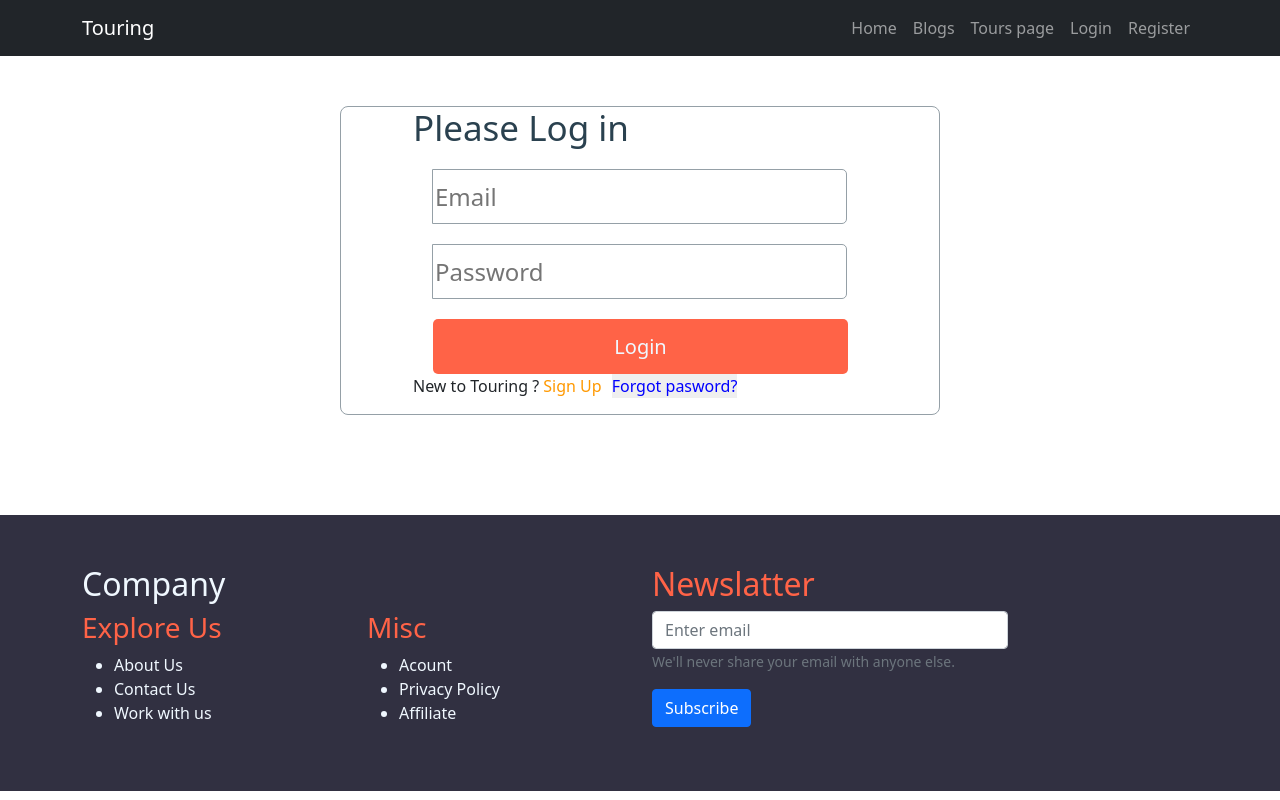
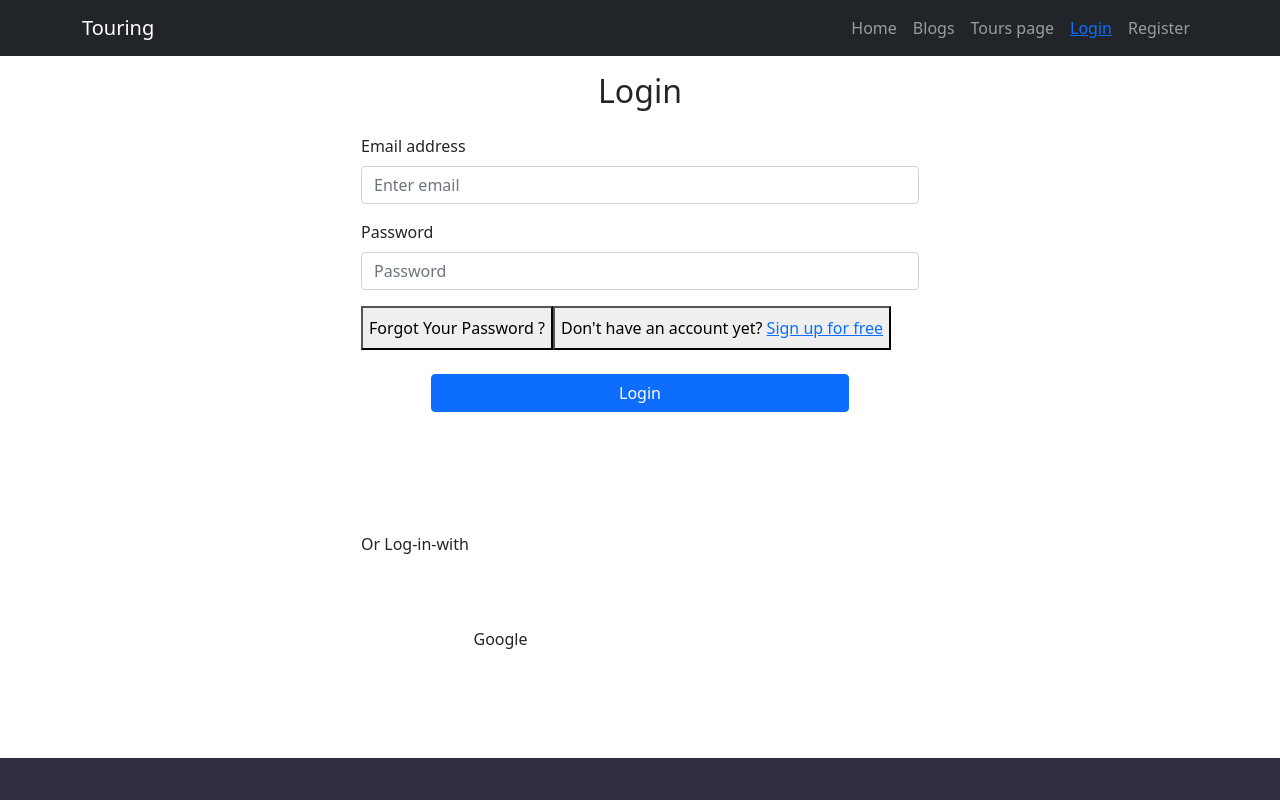
Before and after one commit to Amomen/independent-service-provider, a React (Create React App) app: page /login in a window 1280 px wide. Shown: the top 800 px of the page. Built offline with nearby package versions, Linux system fonts and the light colour scheme; no server answers.

Commit message:
almost done

```diff
--- a/public/file.json
+++ b/public/file.json
@@ -42,7 +42,7 @@
       "rating": 3
     },
     {
-      "image": "https://i.ibb.co/gV5VJ1y/pexels-photo-210243-100x50.jpg",
+      "image": "https://i.ibb.co/RD2B0G1/tour-4-580x450.jpg",
       "about": "must go\r\n",
       "name": "Neal Pace",
       "id": 6,
--- a/public/index.html
+++ b/public/index.html
@@ -24,7 +24,7 @@
       work correctly both with client-side routing and a non-root public URL.
       Learn how to configure a non-root public URL by running `npm run build`.
     -->
-    <title>React App</title>
+    <title>Touring</title>
   </head>
   <body>
     <noscript>You need to enable JavaScript to run this app.</noscript>
--- a/src/App.js
+++ b/src/App.js
@@ -1,25 +1,34 @@
-
-import './App.css';
-import { Route, Routes } from 'react-router-dom';
-import Header from './components/Header/Header';
-import Home from './components/Home/Home';
-import Tours from './components/Tours/Tours';
-import Blogs from './components/Blogs/Blogs';
-import Login from './components/Login/Login';
-import Register from './components/Register/Signup';
-import Footer from './components/Footer/Footer';
+import "./App.css";
+import { Route, Routes } from "react-router-dom";
+import Header from "./components/Header/Header";
+import Home from "./components/Home/Home";
+import Tours from "./components/Tours/Tours";
+import Blogs from "./components/Blogs/Blogs";
+import Login from "./components/Login/Login";
+import Register from "./components/Register/Signup";
+import Footer from "./components/Footer/Footer";
+import RequireAuth from "./components/RequireAuth/RequireAuth";
 
 function App() {
   return (
     <div>
       <Header></Header>
       <Routes>
-          <Route path="/" element={<Home></Home>}></Route>
-          <Route path="/home" element={<Home></Home>}></Route>
-          <Route path="/tours" element={<Tours></Tours>}></Route>
-          <Route path="/blogs" element={<Blogs></Blogs>}></Route>
-          <Route path="/login" element={<Login></Login>}></Route>
-          <Route path="/register" element={<Register></Register>}></Route>
+        <Route path="/" element={<Home></Home>}></Route>
+        <Route path="/home" element={<Home></Home>}></Route>
+
+        <Route
+          path="/tours"
+          element={
+            <RequireAuth>
+              <Tours></Tours>
+            </RequireAuth>
+          }
+        ></Route>
+
+        <Route path="/blogs" element={<Blogs></Blogs>}></Route>
+        <Route path="/login" element={<Login></Login>}></Route>
+        <Route path="/register" element={<Register></Register>}></Route>
       </Routes>
       <Footer></Footer>
     </div>
--- a/src/components/Card/Cards.js
+++ b/src/components/Card/Cards.js
@@ -1,4 +1,5 @@
 import React from "react";
+import Login from "../Login/Login";
 import "./Cards.css";
 
 const Cards = ({ img }) => {
@@ -7,7 +8,7 @@ const Cards = ({ img }) => {
     <div className="product-image ">
       <img src={image} alt="" />
       <p>{name}</p>
-      <button className="btn-btn-dark btn-lg button ms-auto ">
+      <button  className="btn-btn-dark btn-lg button ms-auto ">
         Have a tour
       </button>
     </div>
--- a/src/components/Header/Header.css
+++ b/src/components/Header/Header.css
@@ -0,0 +1,5 @@
+.logout {
+  border: none;
+  color: grey;
+  background-color: none;
+}
--- a/src/components/Header/Header.js
+++ b/src/components/Header/Header.js
@@ -1,9 +1,17 @@
 import React from "react";
-import 'bootstrap/dist/css/bootstrap.min.css';
+import "bootstrap/dist/css/bootstrap.min.css";
 import { Container, Nav, Navbar } from "react-bootstrap";
 import { Link } from "react-router-dom";
-import "./Header.css"
+import "./Header.css";
+import { useAuthState } from "react-firebase-hooks/auth";
+import { signOut } from "firebase/auth";
+import auth from "../../firebase.init";
+
 const Header = () => {
+  const [user] = useAuthState(auth);
+  const handleLogOut = () => {
+    signOut(auth);
+  };
   return (
     <header className="header">
       <Navbar collapseOnSelect expand="lg" bg="dark" variant="dark">
@@ -15,14 +23,23 @@ const Header = () => {
               <Nav.Link as={Link} to="/" href="">
                 Home
               </Nav.Link>
-            <Nav.Link as={Link} to="/blogs" href="">Blogs</Nav.Link>
+              <Nav.Link as={Link} to="/blogs" href="">
+                Blogs
+              </Nav.Link>
             </Nav>
             <Nav>
               <Nav.Link as={Link} to="/tours " href="">
                 Tours page
               </Nav.Link>
-            <Nav.Link as={Link} to="/login " href="">
-              Login
+              <Nav.Link>
+                {user ? (
+                  <button className=" logout" onClick={handleLogOut}>
+                    {" "}
+                    Logout
+                  </button>
+                ) : (
+                  <Link to="/login">Login</Link>
+                )}
               </Nav.Link>
               <Nav.Link as={Link} to="/register" href="">
                 Register
--- a/src/components/Login/Login.js
+++ b/src/components/Login/Login.js
@@ -1,10 +1,20 @@
-import React, { useRef, useState } from "react";
-import { useSendPasswordResetEmail, useSignInWithEmailAndPassword } from "react-firebase-hooks/auth";
+import React, { useRef } from "react";
+import { Button, Form } from "react-bootstrap";
+import Loading from "../Loading/Loading"
+import {
+  useSendPasswordResetEmail,
+  useSignInWithEmailAndPassword,
+} from "react-firebase-hooks/auth";
 import { Link, useLocation, useNavigate } from "react-router-dom";
-import { toast } from "react-toastify";
+import "./Login.css"
+
+
+import "./Login.css";
+import { ToastContainer, toast } from "react-toastify";
+
+import "react-toastify/dist/ReactToastify.css";
 import auth from "../../firebase.init";
-import Loading from "../Loading/Loading";
-import "./Login.css";
+import SocialLogin from "../SocialLogin/SocialLogin";
 
 const Login = () => {
   const [signInWithEmailAndPassword, user, loading, error] =
@@ -51,58 +61,119 @@ const Login = () => {
 } else {
   errorElement = "";
 }
- /*  const [email, setEmail] = useState("");
-  const [pass, setPass] = useState("");
-  const emailBlur = (event) => {
-    setEmail(event.target.value);
-  };
-  const [signInWithEmailAndPassword, user, loading, error] =
-    useSignInWithEmailAndPassword(auth);
-    const navigate=useNavigate();
-    if(user){
-        navigate(from, {replace:true})
-    }
-  const passBlur = (event) => {
-    setPass(event.target.value);
-  };
-  const userSignIn = (event) => {
-    event.preventDefault();
-    signInWithEmailAndPassword(email,pass)
-  };
-  const location=useLocation();
-const from=location.state?.from?.pathname || '/'; */
+  return (
+    <section className="py-48">
+      <div className="container">
+        <div className="row">
+          <div className="col">
+            <div className="w-50 mx-auto">
+              <h2 className="text-center py-3">Login</h2>
+              <Form onSubmit={handleSubmit}>
+                <Form.Group className="mb-3" controlId="formBasicEmail">
+                  <Form.Label>Email address</Form.Label>
+                  <Form.Control
+                    className="w-100 input-filled"
+                    ref={emailRef}
+                    type="email"
+                    placeholder="Enter email"
+                    required
+                  />
+                </Form.Group>
 
-
-  return (
-    <div className="form-container">
+                <Form.Group className="mb-3 " controlId="formBasicPassword">
+                  <Form.Label>Password</Form.Label>
+                  <Form.Control
+                    className="w-100 input-filled"
+                    ref={passwordRef}
+                    type="password"
+                    placeholder="Password"
+                    required
+                  />
+                </Form.Group>
                 <div>
-        <h2 className="form-title"> Please Log in</h2>
-        <form onSubmit={handleSubmit} action="">
-          <div className="input-group">
-            <label htmlFor="email"></label>
-            <input placeholder="Email" ref={emailRef} type="email" name="email" />
+                  <button
+                    className="link-btn underline py-2 w-6/12 text-xs"
+                    onClick={handleForgotPassword}
+                  >
+                    Forgot Your Password ?
+                  </button>
+                  <button className="link-btn py-2 w-6/12 text-xs">
+                    Don't have an account yet?{" "}
+                    <Link
+                      to="/register"
+                      className="font-semibold text-indigo-700"
+                    >
+                      Sign up for free
+                    </Link>
+                  </button>
                 </div>
-          <div className="input-group">
-            <label htmlFor="pass"></label>
-            <input placeholder="Password" ref={passwordRef} type="password" name="pass" />
+                <Button
+                  className="mx-auto my-4 d-block w-75 service-btn btn"
+                  // onBlur={handleSubmit}
+                  variant="primary"
+                  type="submit"
+                >
+                  Login
+                </Button>
+              </Form>
+              <p className="py-3 text-center">{errorElement}</p>
+              <div className="flex items-center w-full py-5">
+                <div className="divider"></div>
+                <p className="text">Or Log-in-with</p>
+                <div className="divider"></div>
               </div>
-          <p>{error?.message}</p>
-          {
-              loading && <p>Loading...</p>
-          }
-          <button type="submit" value="login" className="form-submit">
-            Login
-          </button>
-        </form>
-        <p>
-          New to Touring ?{" "}
-          <Link to="/signup" className="form-link">
-            Sign Up
-          </Link>
-          <button className="forgot" onClick={handleForgotPassword}>Forgot pasword? </button>
-        </p>
+              <SocialLogin />
+              <ToastContainer />
             </div>
           </div>
+        </div>
+      </div>
+    </section>
+    // <div className="form-container">
+    //   <div>
+    //     <h2 className="form-title"> Please Log in</h2>
+    //     <form onSubmit={handleSubmit} action="">
+    //       <div className="input-group">
+    //         <label htmlFor="email"></label>
+    //         <input
+    //           placeholder="Email"
+    //           ref={emailRef}
+    //           type="email"
+    //           name="email"
+    //         />
+    //       </div>
+    //       <div className="input-group">
+    //         <label htmlFor="pass"></label>
+    //         <input
+    //           placeholder="Password"
+    //           ref={passwordRef}
+    //           type="password"
+    //           name="pass"
+    //         />
+    //       </div>
+    //       <p>{error?.message}</p>
+    //       {loading && <p>Loading...</p>}
+    //       <button type="submit" value="login" className="form-submit">
+    //         Login
+    //       </button>
+    //     </form>
+    //     <p>
+    //       New to Touring ?{" "}
+    //       <Link to="/signup" className="form-link">
+    //         Sign Up
+    //       </Link>
+    //       <button className="forgot" onClick={handleForgotPassword}>
+    //         Forgot pasword?{" "}
+    //       </button>
+    //     </p>
+    //     <button
+    //       onClick={() => signInWithGoogle()}
+    //       className="btn btn-primary w-50 d-block mx-auto my-2"
+    //     >
+    //       sign in with google
+    //     </button>
+    //   </div>
+    // </div>
   );
 };
 
--- /dev/null
+++ b/src/components/RequireAuth/RequireAuth.js
@@ -0,0 +1,20 @@
+import React from "react";
+import { useAuthState } from "react-firebase-hooks/auth";
+import { Navigate, useLocation } from "react-router-dom";
+import auth from "../../firebase.init";
+import Loading from "../Loading/Loading";
+
+const RequireAuth = ({ children }) => {
+  const [user, loading, error] = useAuthState(auth);
+  let location = useLocation();
+  if (loading) {
+    return <Loading></Loading>;
+  }
+  if (!user) {
+    return <Navigate to="/login" state={{ from: location }} replace />;
+  }
+
+  return children;
+};
+
+export default RequireAuth;
--- /dev/null
+++ b/src/components/SocialLogin/SocialLogin.css
@@ -0,0 +1,37 @@
+.divider {
+  width: 100%;
+  background: #ddd;
+  height: 1px;
+}
+.text {
+  color: #696969;
+  font-size: 16px;
+  font-weight: 500;
+  width: 70% !important;
+  margin-bottom: 0;
+  text-align: center;
+}
+
+.bg-logo {
+  box-shadow: 0px 10px 30px 0px rgba(0, 113.00000000000031, 220, 0.15);
+  background: #fff !important;
+  padding: 10px 60px !important;
+  text-align: center;
+  line-height: 1.3;
+  white-space: nowrap;
+  cursor: pointer;
+  font-weight: 700 !important;
+  font-size: 18px;
+  border-radius: 20px;
+}
+.bg-logo:hover {
+  background: #ffc221 !important;
+}
+
+.text-icon {
+  color: #0071dc;
+  text-transform: capitalize;
+}
+.bg-logo:hover .text-icon {
+  color: #0f2c4c;
+}
--- /dev/null
+++ b/src/components/SocialLogin/SocialLogin.js
@@ -0,0 +1,61 @@
+import React from "react";
+import Loading from "../Loading/Loading";
+
+import { useLocation, useNavigate } from "react-router-dom";
+
+import {
+
+  useSignInWithGoogle,
+} from "react-firebase-hooks/auth";
+
+import auth from "../../firebase.init";
+
+
+const SocialLogin = () => {
+  const navigate = useNavigate();
+  const [signInWithGoogle, googleUser, loading, googleRrror] =
+    useSignInWithGoogle(auth);
+
+
+  const handleSubmitGoogle = (event) => {
+    event.preventDefault();
+
+    signInWithGoogle();
+  };
+
+  if(loading){
+    return <Loading></Loading>
+  }
+
+
+
+
+  if (googleUser) {
+    navigate("/");
+  }
+  let errorElemt;
+  if (googleRrror) {
+    errorElemt = (
+      <p>
+        {" "}
+        Error {googleRrror?.message}
+      </p>
+    );
+  }
+
+
+  return (
+    <div>
+      {errorElemt}
+
+      <button className="btn w-50 " onClick={handleSubmitGoogle}>
+        <div className="flex bg-logo items-center justify-center">
+
+          <span className="block text-icon ml-4">Google</span>
+        </div>
+      </button>
+    </div>
+  );
+};
+
+export default SocialLogin;
```
Also changed, not shown: src/components/Blogs/Blogs.js (+47 -5 lines), src/components/Register/Signup.js (+37 -12 lines). Lines whose indentation alone changed are shown as unchanged.
